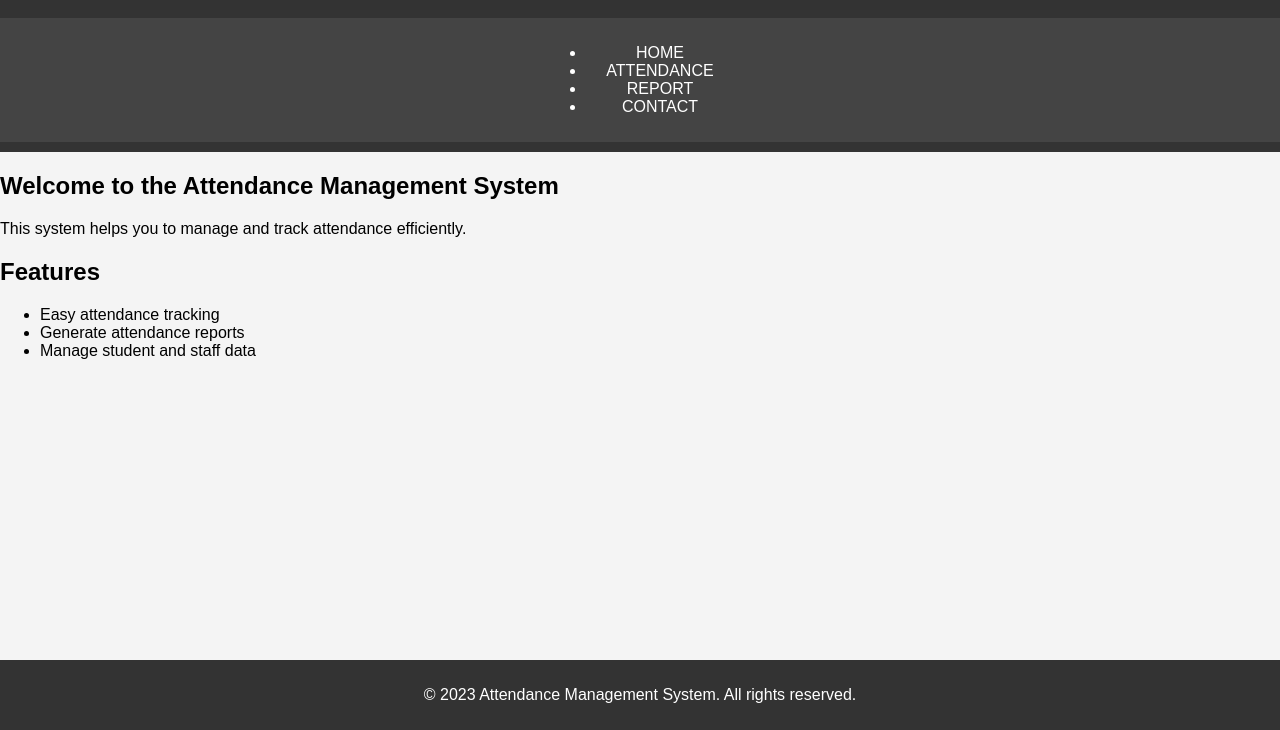
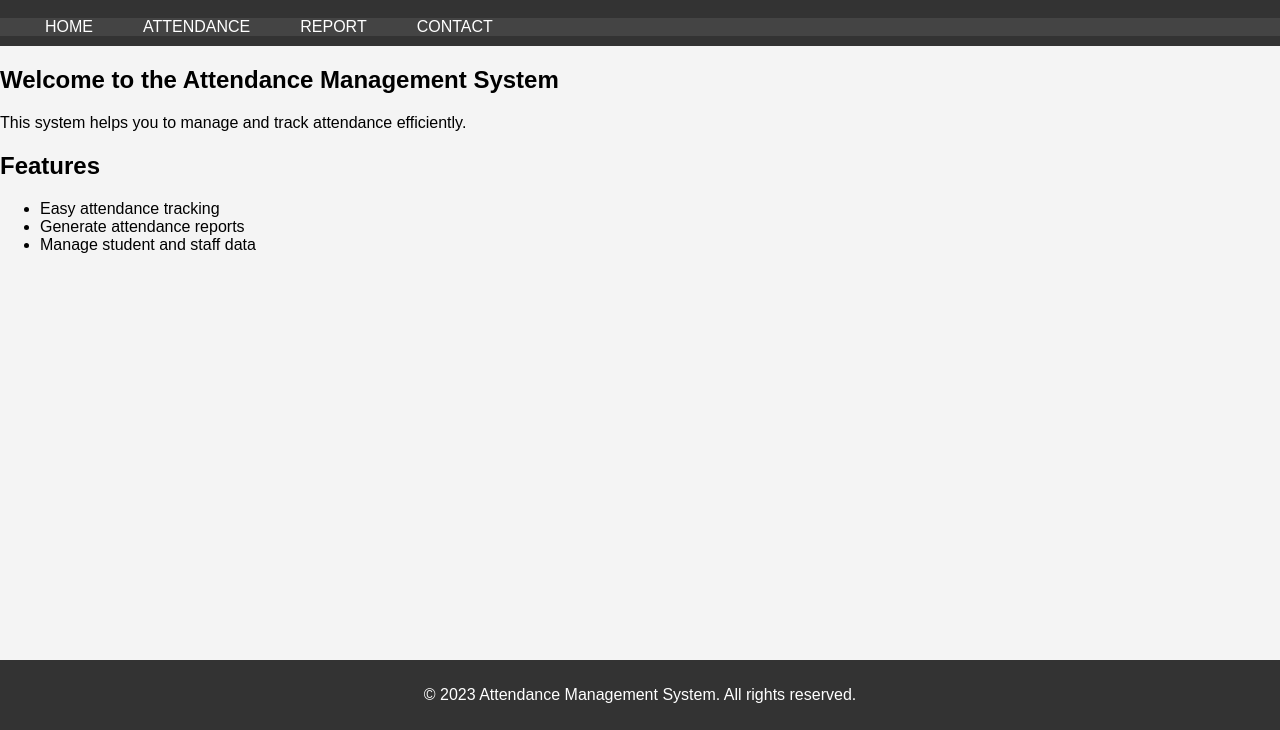
Before and after one commit to Mayurkolhe16/attendance-management-system, a plain HTML site: page index.html in a window 1280 px wide. Shown: the part 70-800 px from the top of the page. Drawn offline with Linux system fonts and the light colour scheme.

Commit message:
change navbar style

```diff
--- a/index.css
+++ b/index.css
@@ -11,7 +11,40 @@ header {
     padding: 10px 0;
     text-align: center;
 }
+header nav {
+    display: flex;
+    justify-content: space-between;
+    align-items: center;
+    padding: 0 20px;
+}
 
+header nav .logo {
+    font-size: 24px;
+    font-weight: bold;
+}
+
+header nav ul {
+    list-style: none;
+    display: flex;
+    margin: 0;
+    padding: 0;
+}
+
+header nav ul li {
+    margin: 0 10px;
+}
+
+header nav ul li a {
+    color: #fff;
+    text-decoration: none;
+    padding: 10px 15px;
+    border-radius: 5px;
+    transition: background 0.3s;
+}
+
+header nav ul li a:hover {
+    background: #555;
+}
 nav {
     display: flex;
     justify-content: center;
```
